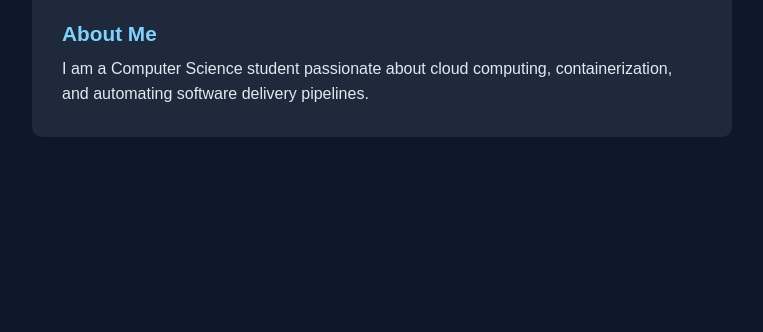
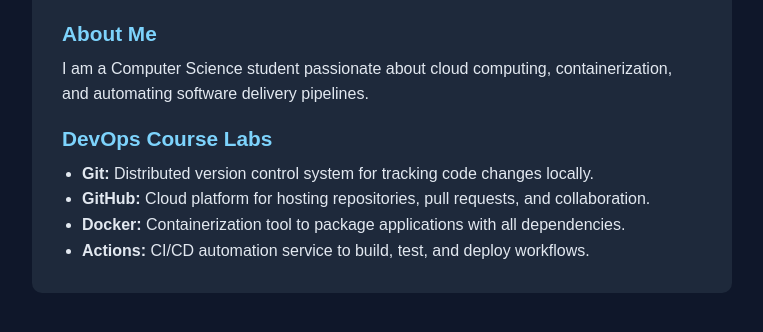
Before and after one commit to sherry555888/devops-a2-064, a plain HTML site: page index.html in a window 1280 px wide. Shown: the part 162-494 px from the top of the page, without its empty margins (258-1021 px from the left). Drawn offline with Linux system fonts and the light colour scheme.

Commit message:
Add Labs section on feature-endpoint branch

```diff
--- a/index.html
+++ b/index.html
@@ -20,6 +20,16 @@
         containerization, and automating software delivery pipelines.
       </p>
     </section>
+
+    <section class="labs">
+      <h2>DevOps Course Labs</h2>
+      <ul>
+        <li><strong>Git:</strong> Distributed version control system for tracking code changes locally.</li>
+        <li><strong>GitHub:</strong> Cloud platform for hosting repositories, pull requests, and collaboration.</li>
+        <li><strong>Docker:</strong> Containerization tool to package applications with all dependencies.</li>
+        <li><strong>Actions:</strong> CI/CD automation service to build, test, and deploy workflows.</li>
+      </ul>
+    </section>
   </div>
 </body>
 </html>
```
